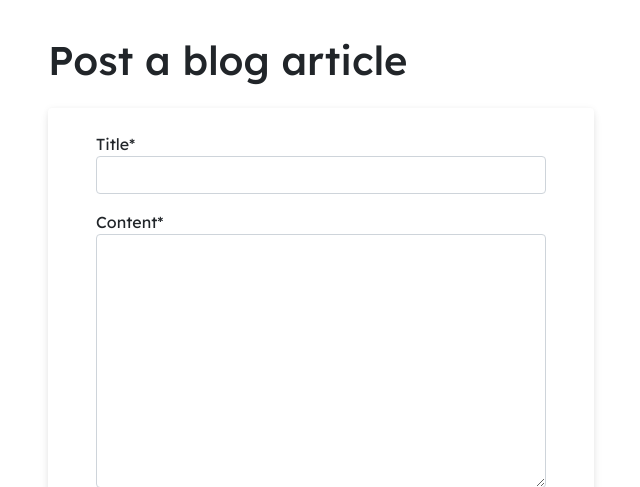
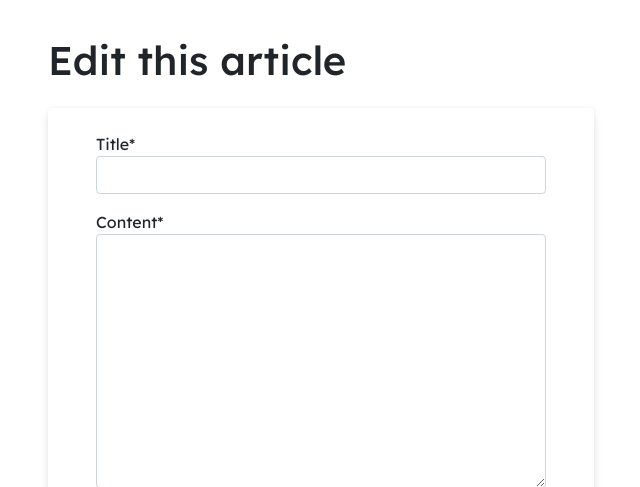
Before and after one commit to CristianBuca/MS4_MotoStyle, a Django app: template blog/templates/blog/edit_blog_post.html in a window 1280 px wide. Shown: the part 156-643 px from the top of the page, without its empty margins (319-959 px from the left). Run offline with Django 3.2, Linux system fonts and the light colour scheme; the template is opened without the code that fills it: values that come from a table or form of the project are taken from there, others are empty; some libraries are stand-ins or nearby versions.

Commit message:
Fix(blog-edit_blog_post): Title text

```diff
--- a/blog/templates/blog/edit_blog_post.html
+++ b/blog/templates/blog/edit_blog_post.html
@@ -5,7 +5,7 @@
     <div class="container mt-5">
         <div class="row pt-lg-5">
             <div class="col-12 col-lg-8 col-xl-6 mx-auto">
-                <h1>Post a blog article</h1>
+                <h1>Edit this article</h1>
             </div>
         </div>
 
```
